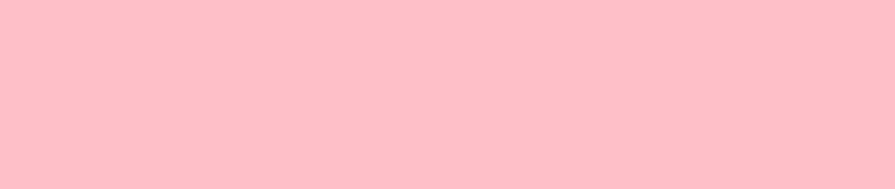
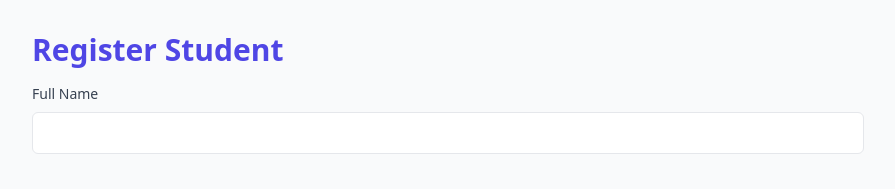
Before and after one commit to KaranManhas22/Jira, a plain HTML site: page index.html in a window 1280 px wide. Shown: the whole page, without its empty margins (192-1087 px from the left). Drawn offline with nearby package versions, Linux system fonts and the light colour scheme.

Commit message:
Add registration form for student accounts to College Library Management System (CLMS-1)

```diff
--- a/index.html
+++ b/index.html
@@ -1,10 +1,28 @@
 <!DOCTYPE html>
-<html>
+<html lang="en">
 <head>
     <meta charset="UTF-8">
-    <title>Pink Background Page</title>
-    <style>
-        body {
-            background-color: #FFC0CB;</style>
-    </body>
+    <meta name="viewport" content="width=device-width, initial-scale=1.0">
+    <title>Register Student Account</title>
+    <script src="https://cdn.tailwindcss.com"></script>
+</head>
+<body class="bg-gray-50 text-gray-900 p-8 md:max-w-4xl mx-auto">
+    <h1 class="text-3xl font-bold mb-4 text-indigo-600">Register Student</h1>
+    <form class="mt-4 space-y-6">
+        <div>
+            <label class="block mb-2 text-sm font-medium text-gray-700" for="name">Full Name</label>
+            <input
+                type="text"
+                id="name"
+                name="name"
+                class="block w-full px-4 py-2 border rounded-md border-gray-300</textarea>
+        </div>
+        <div></div></form>
+    <script>
+        document.querySelector('form').addEventListener('submit', function(e) {
+            e.preventDefault();
+            console.log('Form submitted:', new FormData(this).serialize());
+        });
+    </script>
+</body>
 </html>
```
